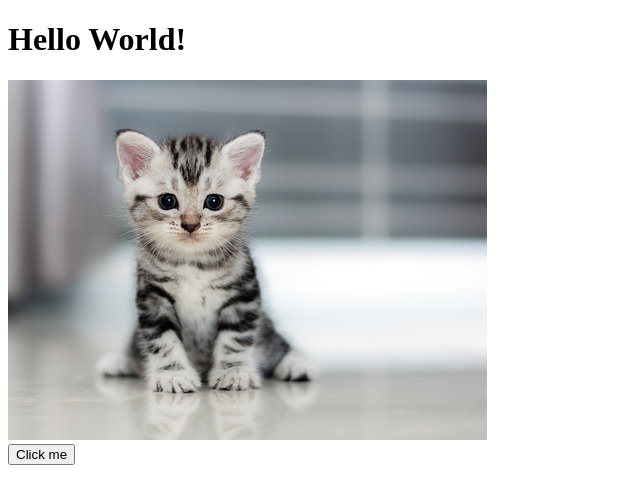
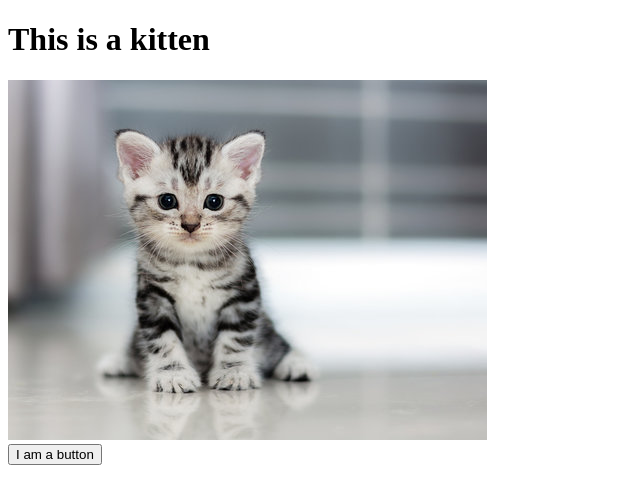
Before and after one commit to Chico-State-Computer-Science-Camp-2024/CS-Camp-24-Jacob-Laws, a plain HTML site: page index.html in a window 1280 px wide. Shown: the whole page, without its empty margins (0-640 px from the left). Drawn offline with nearby package versions, Linux system fonts and the light colour scheme.

Commit message:
HTML header change

```diff
--- a/index.html
+++ b/index.html
@@ -10,10 +10,10 @@
 </head>
 <body>
     <!-- Your content goes here -->
-    <h1>Hello World!</h1>
+    <h1>This is a kitten</h1>
     <div id="kitty">
         <img src="images/kitten.jpg" alt="This is a kitten.">
-        <button id="btn">Click me</button>
+        <button id="btn">I am a button</button>
     </div>
 </body>
 </html>
```
